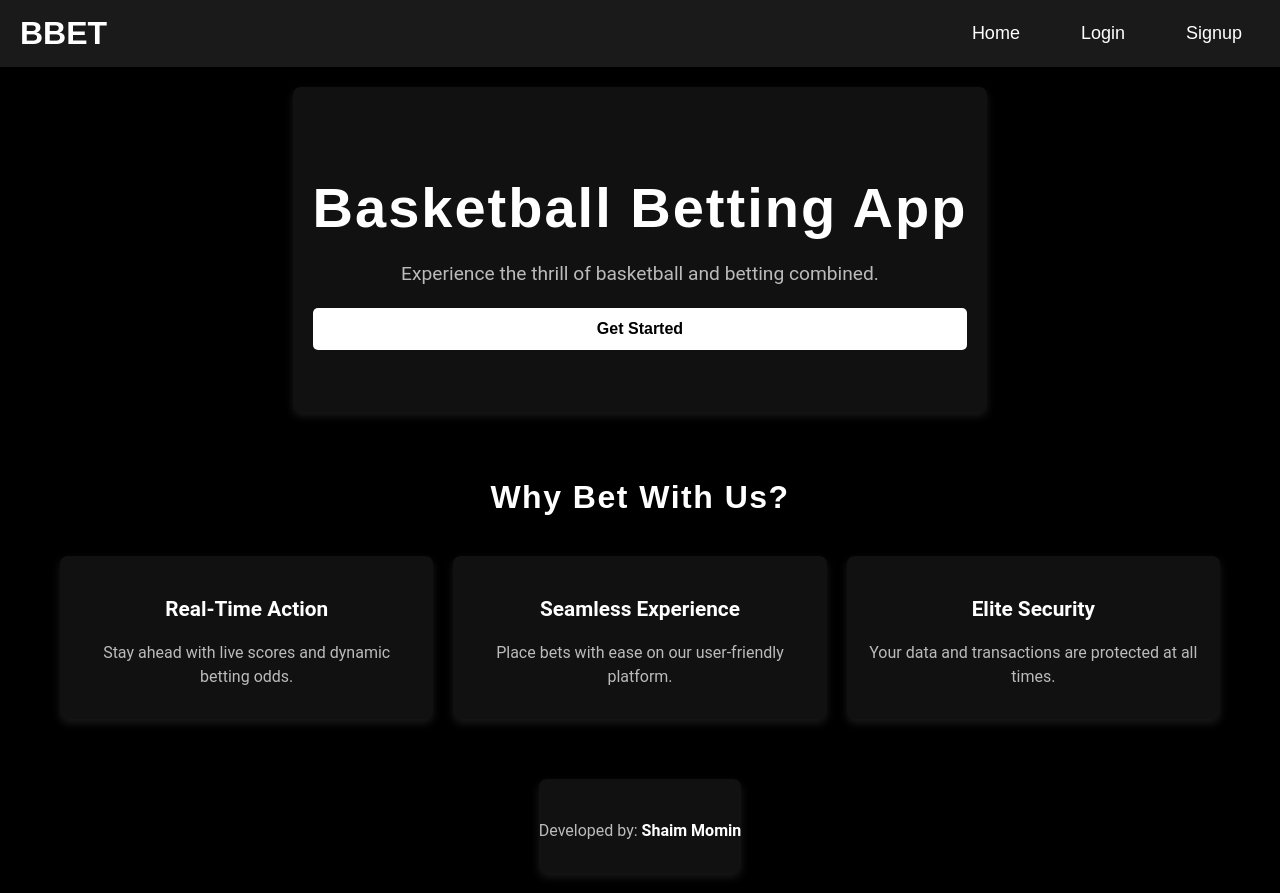
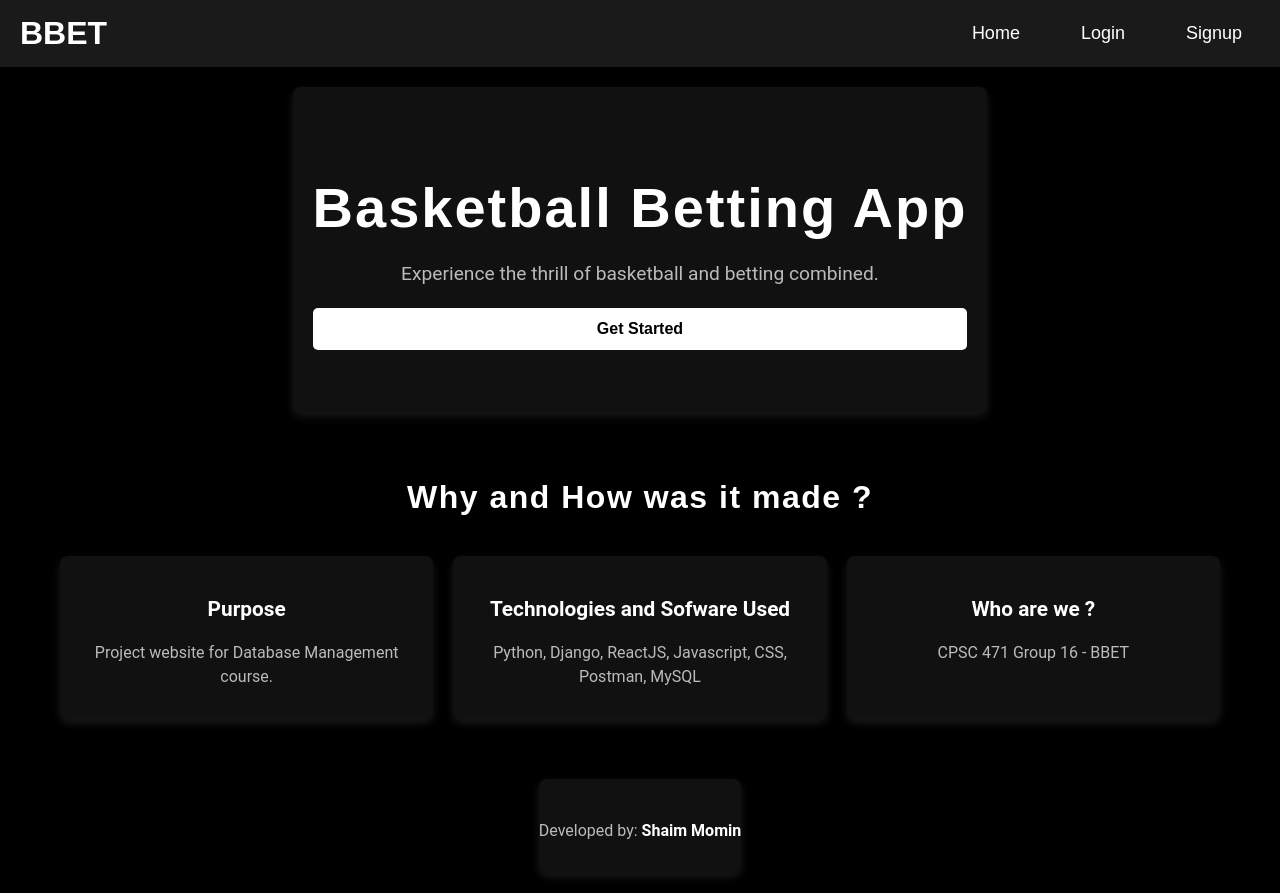
Before and after one commit to SMomin-7/BBet, a React (Create React App) app in the folder frontend/: page / in a window 1280 px wide. Built offline with nearby package versions, Linux system fonts and the light colour scheme.

Commit message:
frontend made better

```diff
--- a/frontend/src/pages/Home.js
+++ b/frontend/src/pages/Home.js
@@ -10,19 +10,19 @@ function Home() {
         <button className="cta-button">Get Started</button>
       </header>
       <section className="features">
-        <h2>Why Bet With Us?</h2>
+        <h2>Why and How was it made ?</h2>
         <div className="features-grid">
           <div className="feature-card">
-            <h3>Real-Time Action</h3>
-            <p>Stay ahead with live scores and dynamic betting odds.</p>
+            <h3>Purpose</h3>
+            <p>Project website for Database Management course. </p>
           </div>
           <div className="feature-card">
-            <h3>Seamless Experience</h3>
-            <p>Place bets with ease on our user-friendly platform.</p>
+            <h3>Technologies and Sofware Used</h3>
+            <p>Python, Django, ReactJS, Javascript, CSS, Postman, MySQL</p>
           </div>
           <div className="feature-card">
-            <h3>Elite Security</h3>
-            <p>Your data and transactions are protected at all times.</p>
+            <h3>Who are we ?</h3>
+            <p>CPSC 471 Group 16 - BBET </p>
           </div>
         </div>
       </section>
--- a/frontend/src/pages/Matches.js
+++ b/frontend/src/pages/Matches.js
@@ -94,7 +94,11 @@ function Matches() {
                   </p>
                   <p className="match-details">Date: {match.date}</p>
                   <p className="match-details">Stadium: {match.stadium}</p>
-                  <p className="match-details">Winner: {match.winner || 'Draw'}</p>
+                  <p
+                    className={`match-details ${match.winner ? 'winner' : ''}`}
+                  >
+                    Winner: {match.winner || 'Draw'}
+                  </p>
                   <p className="match-details">
                     Scores: {match.team1_score} - {match.team2_score}
                   </p>
--- a/frontend/src/styles/Matches.css
+++ b/frontend/src/styles/Matches.css
@@ -79,6 +79,12 @@ h1 {
   color: #00d4ff; /* Bright blue for team names */
   font-weight: bold;
 }
+.winner {
+  font-weight: bold;
+  color: #39ff14; /* Neon green */
+  text-shadow: 0 0 5px #39ff14, 0 0 10px #39ff14, 0 0 20px #39ff14;
+}
+
 
 /* Responsive design for smaller screens */
 @media (max-width: 768px) {
```
